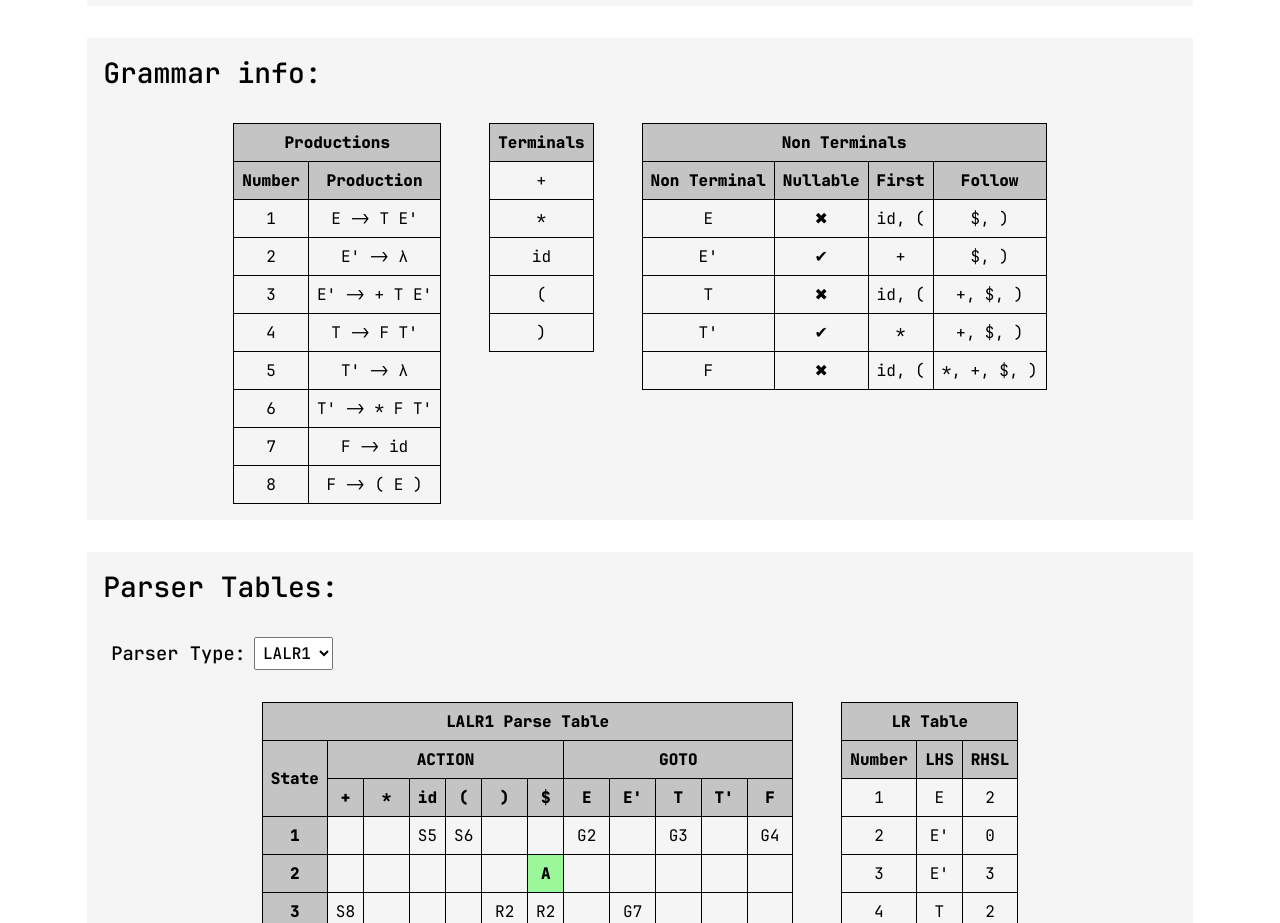
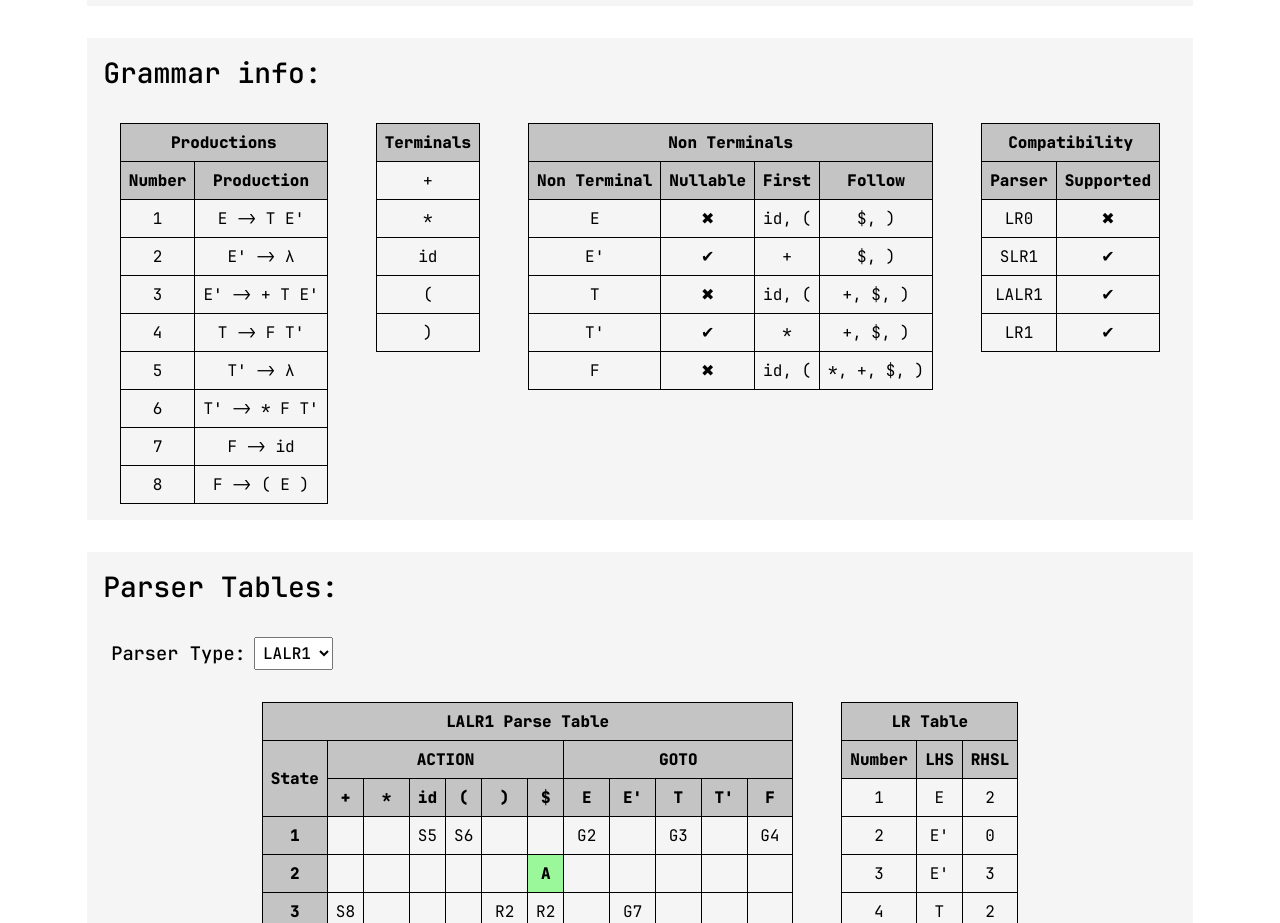
Before and after one commit to itsEmadK/LRParserGenerator, a React (Vite) app: page / in a window 1280 px wide. Shown: the part 1020-1943 px from the top of the page. Built offline with nearby package versions, Linux system fonts and the light colour scheme.

Commit message:
Add table for showing supported parsers

```diff
--- a/src/components/GrammarInfoSection.tsx
+++ b/src/components/GrammarInfoSection.tsx
@@ -1,4 +1,5 @@
 import {
+  useCompatibleParserTypes,
   useFirst,
   useFollow,
   useIsNullable,
@@ -8,6 +9,7 @@ import {
 } from '../contexts/AppContext';
 import type { NumberedProduction } from '../grammar/grammar';
 import styles from '../styles/grammar-info-section.module.css';
+import type { ParserType } from '../util/types';
 
 const CHECKMARK = '✔';
 const CROSS = '✖';
@@ -26,6 +28,9 @@ type NonTerminalsTableProps = {
 type TerminalsTableProps = {
   terminals: string[];
 };
+type CompatibilityTableProps = {
+  compatibles: ParserType[];
+};
 
 export default function GrammarInfoSection() {
   const productions = useProductions();
@@ -34,6 +39,7 @@ export default function GrammarInfoSection() {
   const getFirst = useFirst;
   const getFollow = useFollow;
   const isNullable = useIsNullable;
+  const compatibleTypes = useCompatibleParserTypes();
 
   return (
     <section className={styles['grammar-info-section']}>
@@ -47,6 +53,7 @@ export default function GrammarInfoSection() {
           isNullable={isNullable}
           nonTerminals={[...nonTerminals]}
         />
+        <CompatibilityTable compatibles={compatibleTypes} />
       </div>
     </section>
   );
@@ -137,3 +144,31 @@ function TerminalsTable({ terminals }: TerminalsTableProps) {
     </table>
   );
 }
+
+function CompatibilityTable({ compatibles }: CompatibilityTableProps) {
+  return (
+    <table className={styles['compatibles']}>
+      <thead>
+        <tr>
+          <th colSpan={2}>Compatibility</th>
+        </tr>
+        <tr>
+          <th>Parser</th>
+          <th>Supported</th>
+        </tr>
+      </thead>
+      <tbody>
+        {['lr0', 'slr1', 'lalr1', 'lr1'].map((parserType) => (
+          <tr key={parserType}>
+            <td>{parserType.toUpperCase()}</td>
+            <td>
+              {compatibles.includes(parserType as ParserType)
+                ? CHECKMARK
+                : CROSS}
+            </td>
+          </tr>
+        ))}
+      </tbody>
+    </table>
+  );
+}
```
